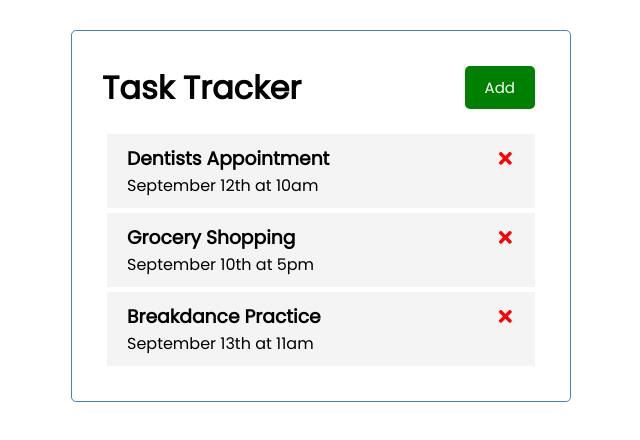
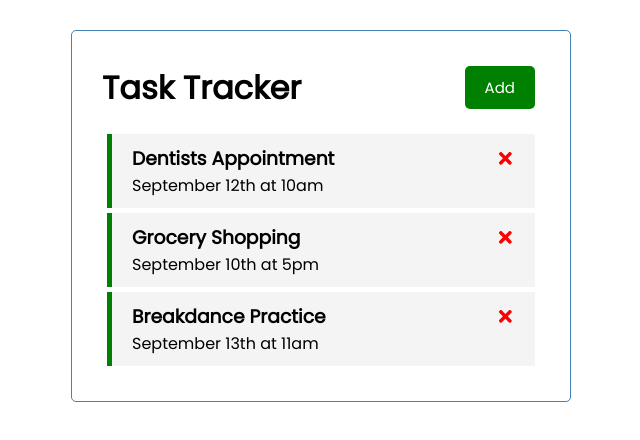
Before and after one commit to pendemic/react-task-tracker, a React (Create React App) app: page / in a window 1280 px wide. Shown: the top 440 px of the page, without its empty margins (319-959 px from the left). Built offline with nearby package versions, Linux system fonts and the light colour scheme.

Commit message:
Added Reminder Toggle

```diff
--- a/src/App.js
+++ b/src/App.js
@@ -28,10 +28,15 @@
 const deleteTask = (id) => {
   setTasks(tasks.filter((task => task.id !==id)))
 }
+
+//Toggle Reminder
+const toggleReminder = (id) => {
+  setTasks(tasks.map(task => task.id === id ? {...task, reminder: !task.reminder } : task))
+}
   return (
     <div className="container">
       <Header />
-      {tasks.length > 0 ? <Tasks tasks={tasks} onDelete={deleteTask} /> : 'No Tasks To Show'}
+      {tasks.length > 0 ? <Tasks tasks={tasks} onDelete={deleteTask} onToggle={toggleReminder} /> : 'No Tasks To Show'}
     </div>
   );
 }
--- a/src/components/Task.js
+++ b/src/components/Task.js
@@ -1,8 +1,8 @@
 import { FaTimes } from 'react-icons/fa'
 
-const Task = ({task, onDelete}) => {
+const Task = ({task, onDelete, onToggle}) => {
     return (
-        <div className = 'task'>
+        <div className = {`task ${task.reminder ? 'reminder' : ''}`} onDoubleClick={() => onToggle(task.id)}>
             <h3>{task.text} <FaTimes style={{ color: 'red', cursor: 'pointer'}} onClick={() => onDelete(task.id)}/></h3>
             <p>{task.day}</p>
 
--- a/src/components/Tasks.js
+++ b/src/components/Tasks.js
@@ -1,10 +1,10 @@
 import Task from './Task'
-const Tasks = ({ tasks, onDelete }) => {
+const Tasks = ({ tasks, onDelete, onToggle }) => {
 
     return (
 
         <>
-        {tasks.map((task) => (<Task key={task.id} task={task} onDelete={onDelete} /> ))}
+        {tasks.map((task) => (<Task key={task.id} task={task} onDelete={onDelete} onToggle={onToggle} /> ))}
 
         </>
     )
```
